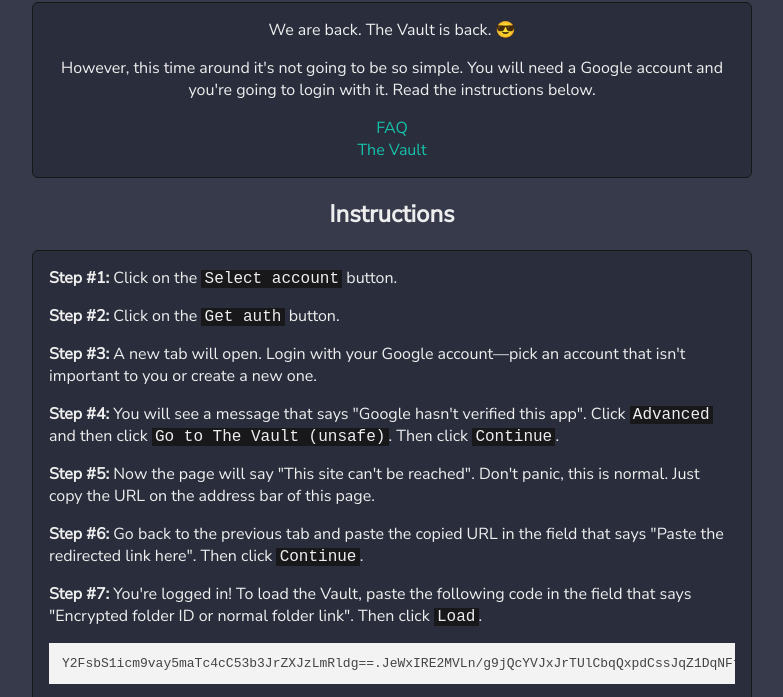
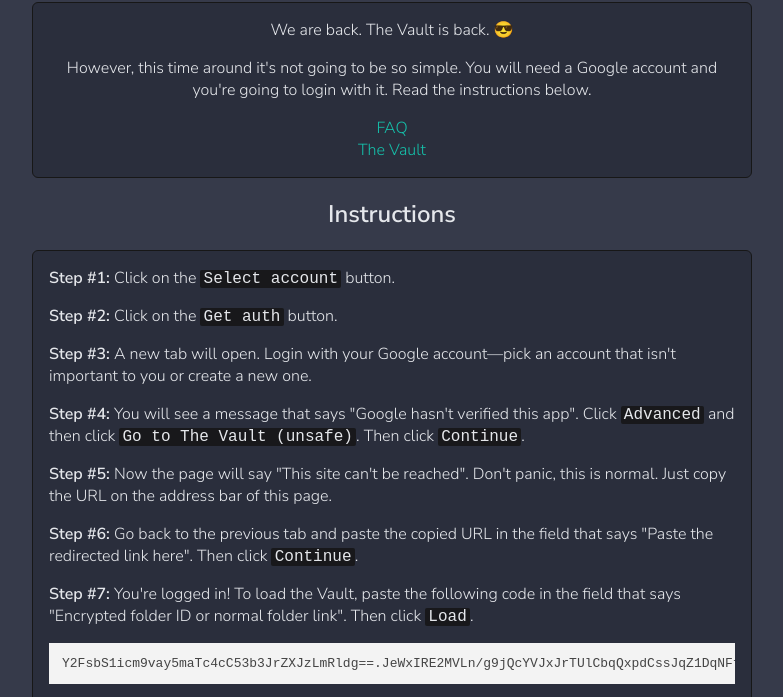
Before and after one commit to ts4rebels/ts4rebels.github.io, a plain HTML site: page index.html in a window 1280 px wide. Shown: the part 94-791 px from the top of the page, without its empty margins (248-1031 px from the left). Drawn offline with nearby package versions, Linux system fonts and the light colour scheme.

Commit message:
Update styles.css

```diff
--- a/styles.css
+++ b/styles.css
@@ -1,4 +1,6 @@
-body { background-color: #363a4a; color: #eee; font-family: 'Nunito Sans', sans-serif; }
+@import url('https://fonts.googleapis.com/css2?family=Nunito+Sans:ital,opsz,wght@0,6..12,200;0,6..12,300;0,6..12,400;0,6..12,500;0,6..12,600;1,6..12,200;1,6..12,300;1,6..12,400&display=swap');
+
+body { background-color: #363a4a; color: #e5e7eb; font-family: 'Nunito Sans', sans-serif; font-weight: 300; }
 a { color: #15c1ab; text-decoration: none; }
   a:hover { color: #ad9cea; }
 header, h2, .center { text-align: center; }
@@ -8,7 +10,7 @@ dl.faq dt { font-size: larger; font-weight: bold; background-color: #2a2e3c; dis
 .container { margin: 2rem 1.5rem; }
 section.faq header::after, .line::after { display: block; content: ""; background: #9ca3af; height: 1px; width: 90px; margin: 1rem auto 0; }
 .faq { margin-top: 2.5rem; }
-.highlight { background-color: #18181b; padding: 0 .2rem; font-family: Monospace, sans-serif; }
+.highlight { background-color: #18181b; padding: 0 .2rem; border-radius: 2px; font-family: Monospace, sans-serif; }
 .mt-2 { margin-top: 2rem; }
 
 @media only screen and (min-width: 768px) {
```
